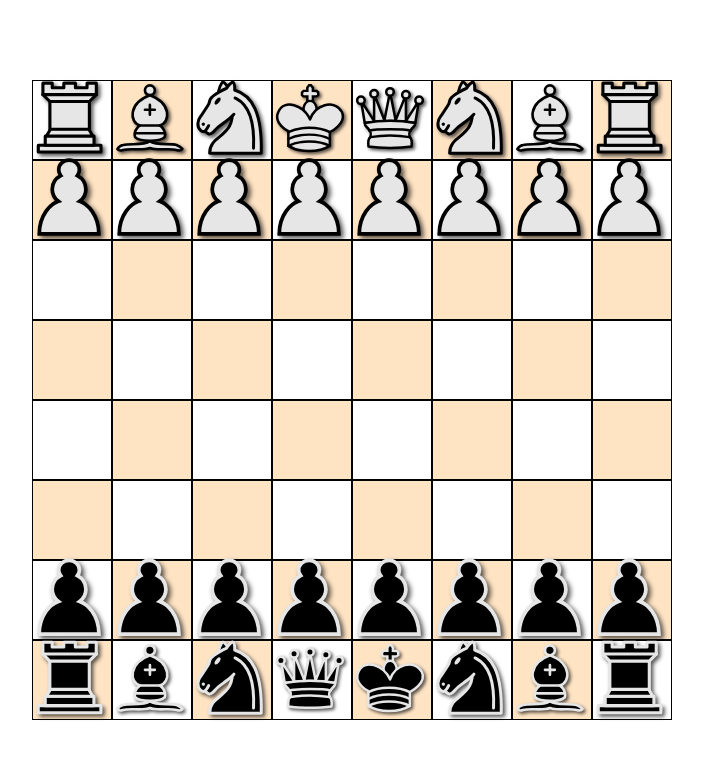
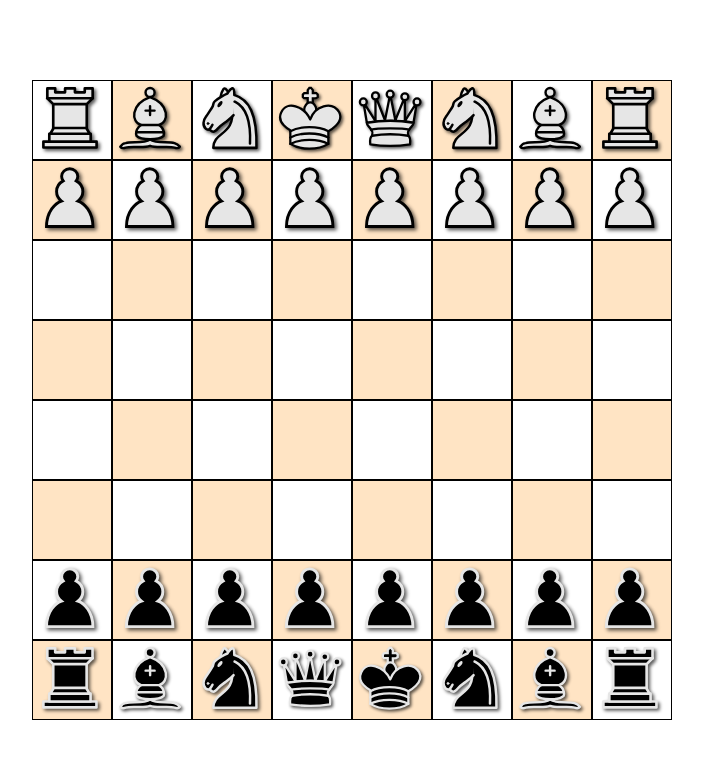
Before and after one commit to elShailee/Chess, a React (Create React App) app in the folder front/: page / in a window 1280 px wide. Shown: the top 758 px of the page, without its empty margins (208-911 px from the left). Built offline with nearby package versions, Linux system fonts and the light colour scheme.

Commit message:
better piece rendering

```diff
--- /dev/null
+++ b/front/src/Screens/Gameplay/Piece.jsx
@@ -0,0 +1,7 @@
+import React from 'react';
+import { lib } from 'Assets/pieces/lib';
+import { StyledPiece } from './styles';
+
+export default function Piece({ chessPiece }) {
+	return <StyledPiece src={lib[chessPiece.color][chessPiece.type]} />;
+}
--- a/front/src/Screens/Gameplay/Tile.jsx
+++ b/front/src/Screens/Gameplay/Tile.jsx
@@ -1,7 +1,7 @@
 import React from 'react';
+import Piece from './Piece';
 import { StyledTile } from './styles';
-import { lib } from 'Assets/pieces/lib';
 
-export default function Tile({ x, y, tileColor, chessPiece }) {
-	return <StyledTile tileColor={tileColor}>{chessPiece && <img src={lib[chessPiece.color][chessPiece.type]} />}</StyledTile>;
+export default function Tile({ tileColor, chessPiece }) {
+	return <StyledTile tileColor={tileColor}>{chessPiece && <Piece chessPiece={chessPiece} />}</StyledTile>;
 }
--- a/front/src/Screens/Gameplay/styles.js
+++ b/front/src/Screens/Gameplay/styles.js
@@ -10,3 +10,10 @@ export const StyledTile = styled.div`
 	align-items: center;
 	justify-content: center;
 `;
+
+export const StyledPiece = styled.img`
+	width: 9vmin;
+	height: 9vmin;
+	user-select: none;
+	-webkit-user-drag: none;
+`;
```
